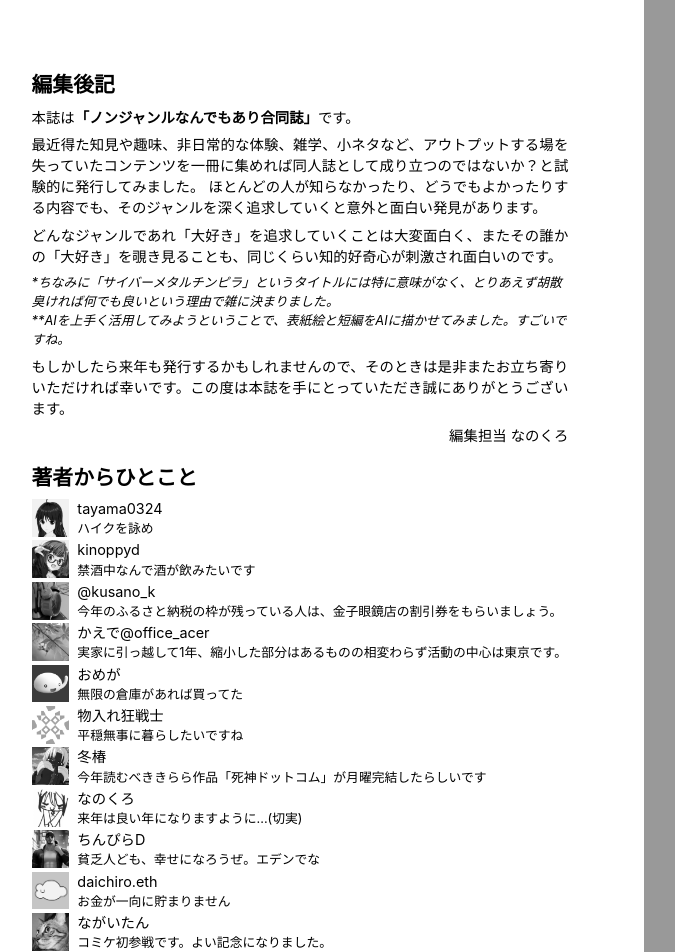
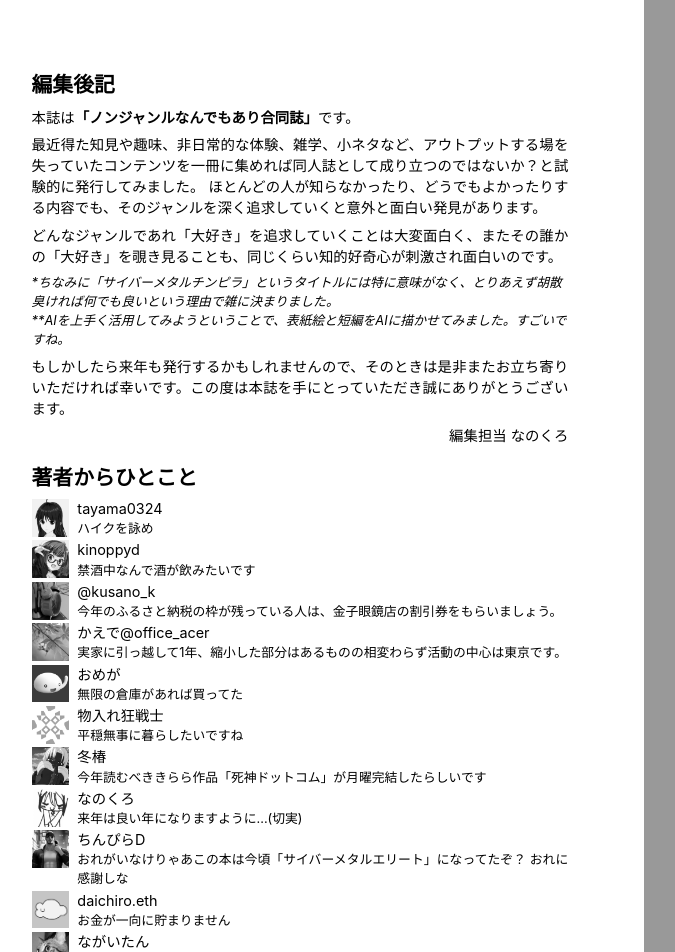
Before and after one commit to tayama0324/cybermetal, a Next.js app: page /atogaki in a window 1280 px wide. Shown: the top 952 px of the page, without its empty margins (44-719 px from the left). Built offline with nearby package versions, Linux system fonts and the light colour scheme.

Commit message:
deraのあとがきが綺麗過ぎたので修正

```diff
--- a/pages/atogaki.tsx
+++ b/pages/atogaki.tsx
@@ -35,7 +35,7 @@ export default function Page() {
           <Atogaki author={'物入れ狂戦士'} image={'/pokeba/author.png'} message={'平穏無事に暮らしたいですね'} />
           <Atogaki author={'冬椿'} image={'/fuyutsubaki/author.png'} message={'今年読むべききらら作品「死神ドットコム」が月曜完結したらしいです'} />
           <Atogaki author={'なのくろ'} image={'/nanocloudx/author.jpeg'} message={'来年は良い年になりますように...(切実)'} />
-          <Atogaki author={'ちんぴらD'} image={'/dera/author.png'} message={'貧乏人ども、幸せになろうぜ。エデンでな'} />
+          <Atogaki author={'ちんぴらD'} image={'/dera/author.png'} message={'おれがいなけりゃあこの本は今頃「サイバーメタルエリート」になってたぞ？ おれに感謝しな'} />
           <Atogaki author={'daichiro.eth'} image={'/daichiro/author.png'} message={'お金が一向に貯まりません'} />
           <Atogaki author={'ながいたん'} image={'/nagaitan/author.jpeg'} message={'コミケ初参戦です。よい記念になりました。'} />
         </div>
```
